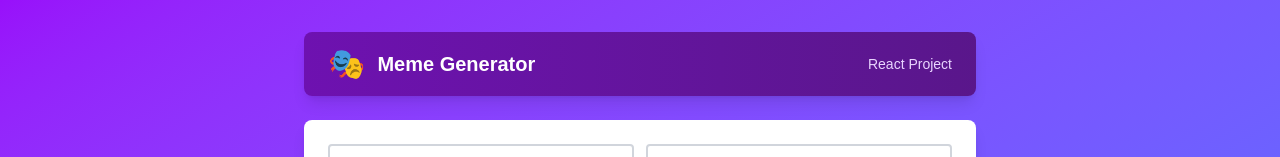
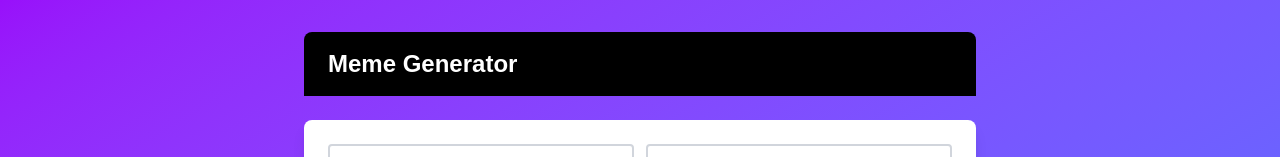
Before and after one commit to estherfakeye/meme-generator, a React (Vite) app: page / in a window 1280 px wide. Shown: the top 157 px of the page. Built offline with nearby package versions, Linux system fonts and the light colour scheme; no server answers.

Commit message:
change the header color

```diff
--- a/src/components/Header.jsx
+++ b/src/components/Header.jsx
@@ -4,12 +4,8 @@ import React from 'react'
 
 const Header = () => {
   return (
-    <header className="bg-gradient-to-r from-purple-800 to-purple-900 text-white flex items-center justify-between h-16 px-6 mb-6 rounded-lg shadow-lg">
-      <div className="flex items-center gap-3">
-        <span className="text-3xl">🎭</span>
-        <h2 className="text-xl font-bold">Meme Generator</h2>
-      </div>
-      <h4 className="text-sm text-purple-200">React Project</h4>
+     <header className="bg-black text-white py-4 px-6 mb-6 rounded-t-lg">
+      <h1 className="text-2xl font-bold">Meme Generator</h1>
     </header>
   )
 }
```
